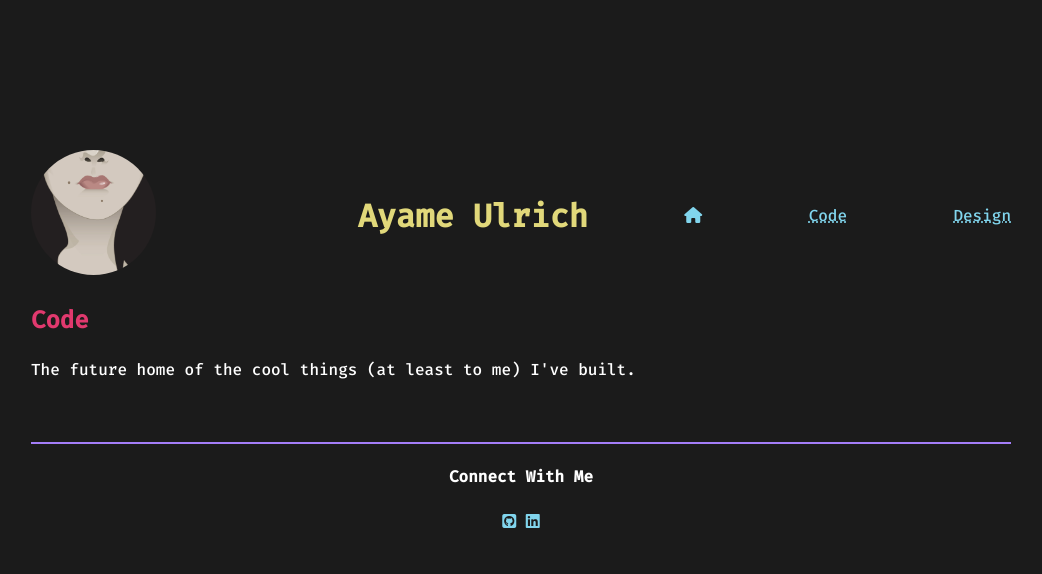
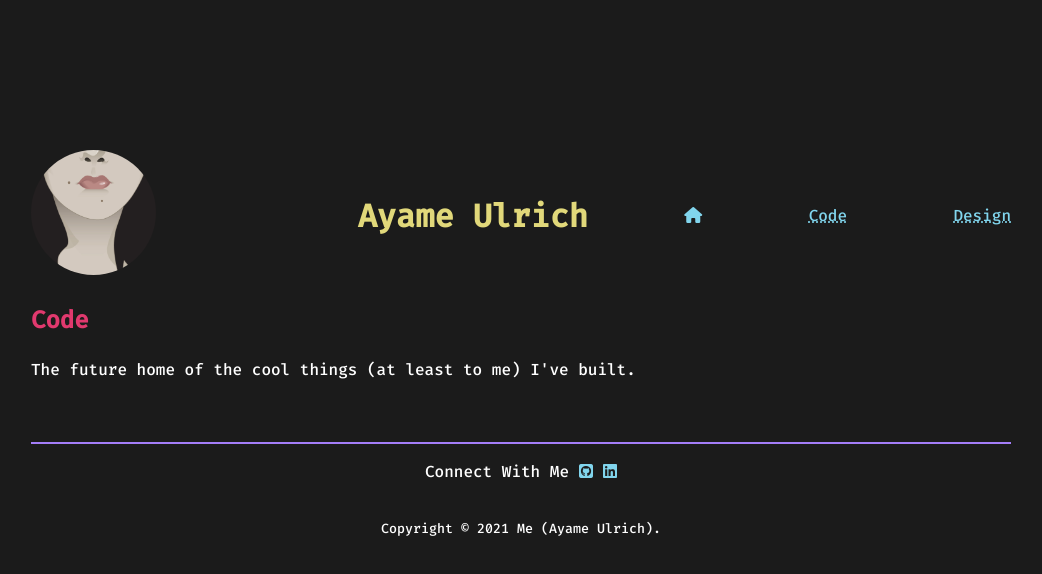
Before and after one commit to AyameU/Portfolio, a plain HTML site: page code.html in a window 1280 px wide. Shown: the whole page, without its empty margins (119-1161 px from the left). Drawn offline with Linux system fonts and the light colour scheme.

Commit message:
Updated footer. Added copyright.

```diff
--- a/code.html
+++ b/code.html
@@ -49,9 +49,12 @@
         </article>
     </main>
     <footer>
-        <h4>Connect With Me</h4>
-        <a href="https://github.com/AyameU"><i class="fab fa-github-square"></i></a>
-        <a href=""><i class="fab fa-linkedin"></i></a>
+        <div class="social">
+            <p>Connect With Me</p>
+            <a href="https://github.com/AyameU" target="_blank" title="GitHub"><i class="fab fa-github-square"></i></a>
+            <a href=""><i class="fab fa-linkedin" target="_blank" title="LinkedIn"></i></a>
+        </div>
+        <p><small>Copyright &copy; 2021 Me (Ayame Ulrich).</small></p>
     </footer>
 </body>
 </html>
--- a/styles.css
+++ b/styles.css
@@ -36,7 +36,8 @@ li::marker {
 
 /* GENERAL STYLES */
 
-header{
+header,
+.social {
 	display: flex;
 	align-items: center;
 }
@@ -68,6 +69,14 @@ footer {
 	margin: 60px 0;
 	border-top: 2px solid rgb(164, 126, 249);
 	text-align: center;
+}
+
+.social {
+	justify-content: center;
+}
+
+.social a {
+	margin-left: 10px;
 }
 
 /* NAVIGATION */
```
Also changed, not shown: design.html (+6 -3 lines), index.html (+6 -3 lines).
